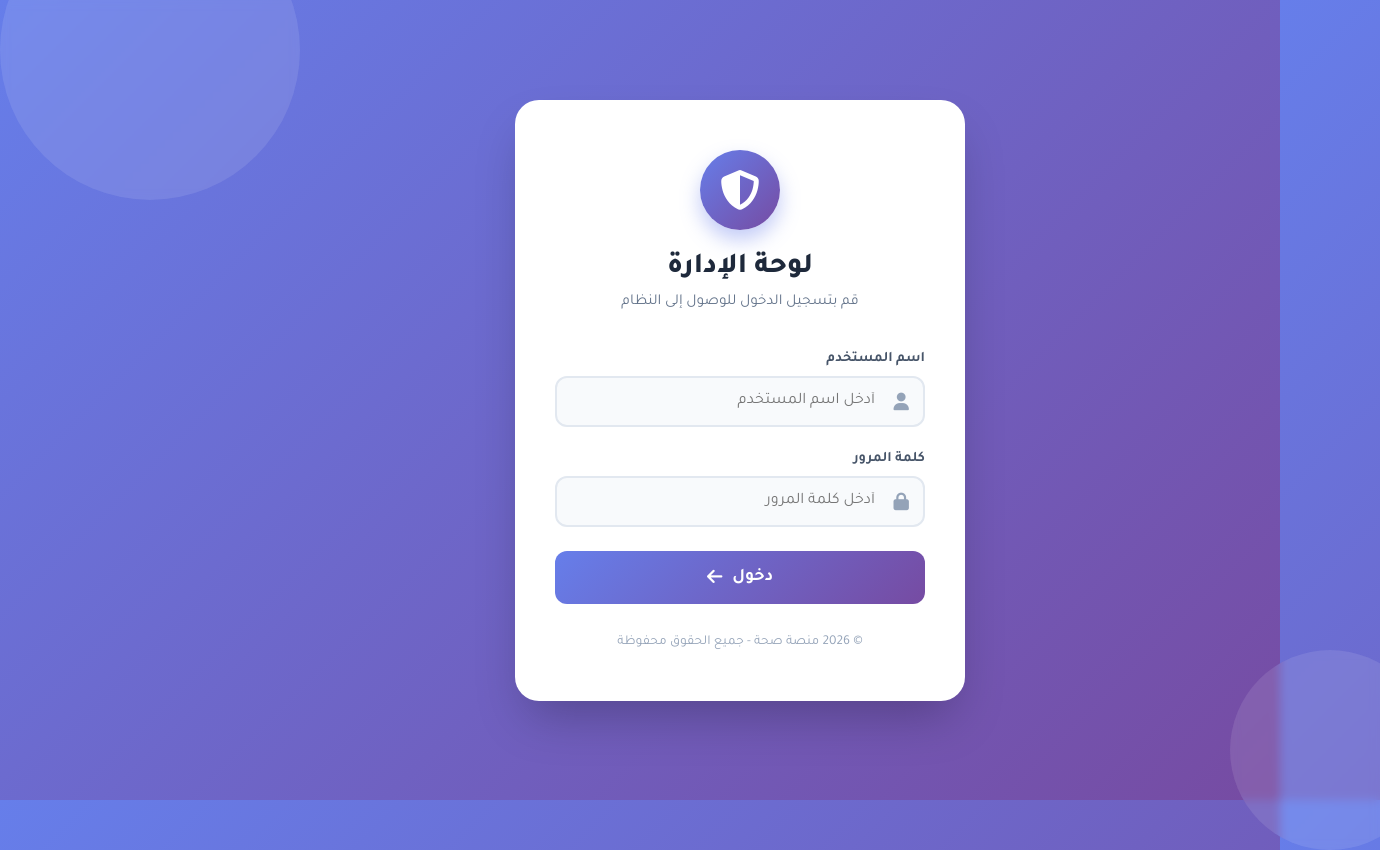
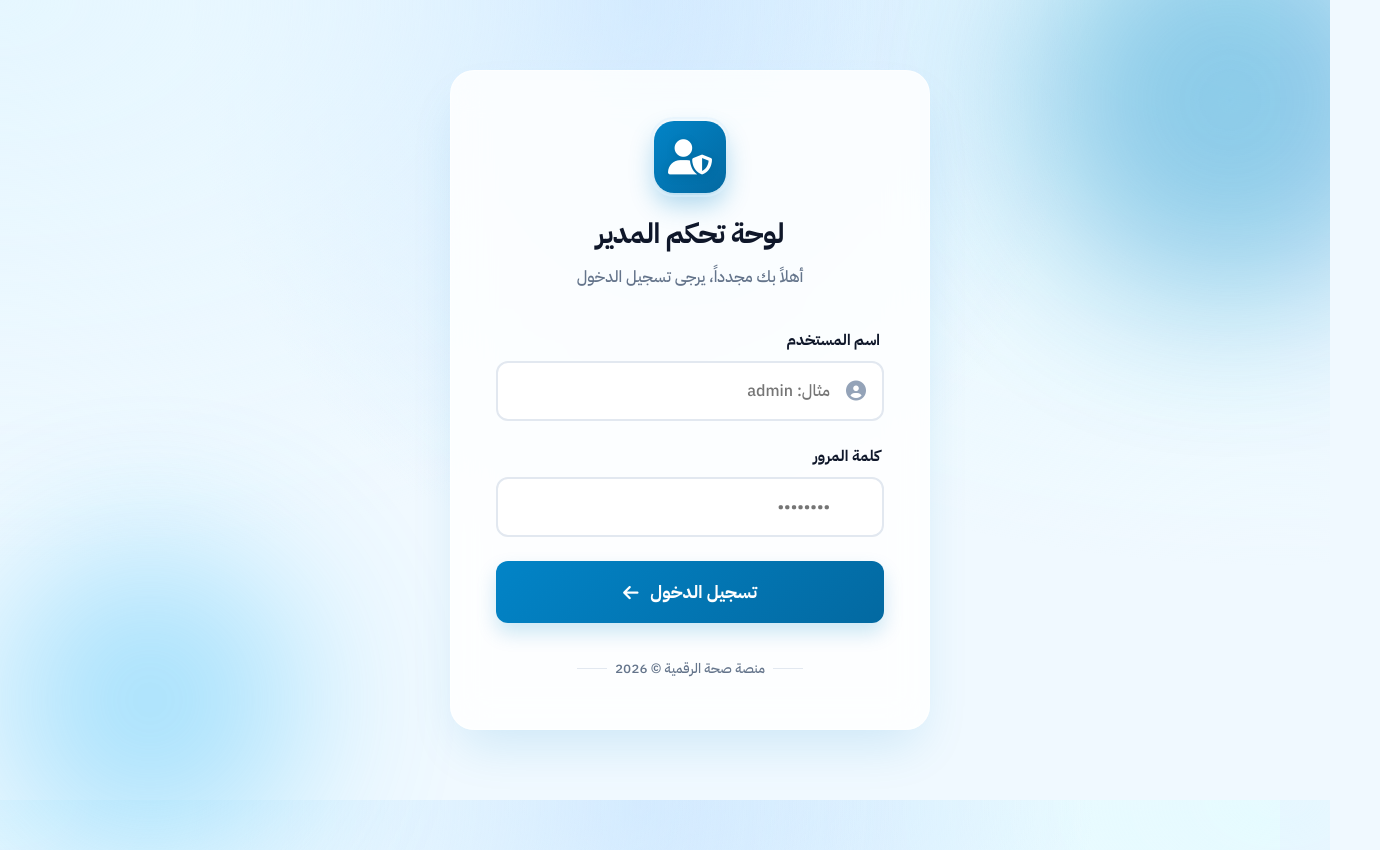
Before and after one commit to AmjdAlhashede/seha-admin-panel, a website: page login.html in a window 1280 px wide. Shown: the whole page, 1380 px wide, since content can reach past the window. Drawn offline with Linux system fonts and the light colour scheme.

Commit message:
style: Redesign the login page with an updated color palette, typography, and enhanced visual elements.

```diff
--- a/login.html
+++ b/login.html
@@ -4,258 +4,357 @@
 <head>
     <meta charset="UTF-8">
     <meta name="viewport" content="width=device-width, initial-scale=1.0">
-    <title>لوحة التحكم - تسجيل الدخول</title>
+    <title>تسجيل دخول المدير | منصة صحة</title>
     <link href="https://cdnjs.cloudflare.com/ajax/libs/font-awesome/6.4.0/css/all.min.css" rel="stylesheet">
     <link
-        href="https://fonts.googleapis.com/css2?family=Inter:wght@400;500;600;700;800&family=Tajawal:wght@400;500;700;800&display=swap"
+        href="https://fonts.googleapis.com/css2?family=IBM+Plex+Sans+Arabic:wght@300;400;500;600;700&family=Inter:wght@400;500;600;700&display=swap"
         rel="stylesheet">
     <style>
         :root {
-            --primary: #667eea;
-            --secondary: #764ba2;
-            --bg: #f8fafc;
-            --text: #1e293b;
+            --primary: #0284c7;
+            --primary-dark: #0369a1;
+            --primary-light: #e0f2fe;
+            --accent: #0f172a;
+            --bg: #f0f9ff;
+            --text-main: #0f172a;
+            --text-muted: #64748b;
             --error: #ef4444;
-            --success: #10b981;
+            --white: #ffffff;
+            --radius-lg: 24px;
+            --radius-md: 12px;
+            --transition: all 0.3s cubic-bezier(0.4, 0, 0.2, 1);
         }
 
         * {
             margin: 0;
             padding: 0;
             box-sizing: border-box;
-            font-family: 'Tajawal', 'Inter', sans-serif;
+            font-family: 'IBM Plex Sans Arabic', 'Inter', sans-serif;
         }
 
         body {
-            background: linear-gradient(135deg, var(--primary) 0%, var(--secondary) 100%);
-            height: 100vh;
+            background-color: var(--bg);
+            background-image:
+                radial-gradient(at 0% 0%, hsla(200, 100%, 95%, 1) 0, transparent 50%),
+                radial-gradient(at 50% 0%, hsla(210, 100%, 90%, 1) 0, transparent 50%),
+                radial-gradient(at 100% 0%, hsla(190, 100%, 95%, 1) 0, transparent 50%);
+            min-height: 100vh;
             display: flex;
             align-items: center;
             justify-content: center;
-            overflow: hidden;
             padding: 20px;
+            overflow-x: hidden;
+        }
+
+        /* Abstract shapes for premium feel */
+        .shape {
+            position: absolute;
+            z-index: -1;
+            filter: blur(80px);
+            opacity: 0.4;
+            border-radius: 50%;
+        }
+
+        .shape-1 {
+            width: 400px;
+            height: 400px;
+            background: var(--primary);
+            top: -100px;
+            right: -100px;
+        }
+
+        .shape-2 {
+            width: 300px;
+            height: 300px;
+            background: #38bdf8;
+            bottom: -50px;
+            left: -50px;
+        }
+
+        .login-container {
+            width: 100%;
+            max-width: 480px;
+            perspective: 1000px;
         }
 
         .login-card {
-            background: white;
-            width: 100%;
-            max-width: 450px;
-            padding: 50px 40px;
-            border-radius: 24px;
-            box-shadow: 0 25px 50px -12px rgba(0, 0, 0, 0.25);
-            position: relative;
-            z-index: 10;
-            animation: fadeIn 0.6s ease-out;
+            background: rgba(255, 255, 255, 0.85);
+            backdrop-filter: blur(20px);
+            -webkit-backdrop-filter: blur(20px);
+            border: 1px solid rgba(255, 255, 255, 0.5);
+            padding: 50px 45px;
+            border-radius: var(--radius-lg);
+            box-shadow: 0 25px 50px -12px rgba(2, 132, 199, 0.15);
+            animation: cardEntrance 0.8s ease-out;
         }
 
-        @keyframes fadeIn {
+        @keyframes cardEntrance {
             from {
                 opacity: 0;
-                transform: translateY(20px);
+                transform: translateY(30px) rotateX(-5deg);
             }
-
             to {
                 opacity: 1;
-                transform: translateY(0);
+                transform: translateY(0) rotateX(0);
             }
         }
 
-        .header {
+        .brand-section {
             text-align: center;
             margin-bottom: 40px;
         }
 
-        .logo-circle {
-            width: 80px;
-            height: 80px;
-            background: linear-gradient(135deg, var(--primary) 0%, var(--secondary) 100%);
-            border-radius: 50%;
+        .logo-box {
+            width: 72px;
+            height: 72px;
+            background: linear-gradient(135deg, var(--primary) 0%, var(--primary-dark) 100%);
+            border-radius: 20px;
             margin: 0 auto 20px;
             display: flex;
             align-items: center;
             justify-content: center;
-            box-shadow: 0 10px 20px rgba(102, 126, 234, 0.4);
+            box-shadow: 0 12px 24px rgba(2, 132, 199, 0.3);
+            position: relative;
         }
 
-        .logo-circle i {
-            font-size: 2.5rem;
+        .logo-box::after {
+            content: '';
+            position: absolute;
+            inset: -4px;
+            border-radius: 24px;
+            border: 2px solid var(--primary-light);
+            opacity: 0.5;
+        }
+
+        .logo-box i {
+            font-size: 2.2rem;
             color: white;
+            filter: drop-shadow(0 2px 4px rgba(0,0,0,0.1));
         }
 
         h1 {
-            color: var(--text);
-            font-size: 1.8rem;
+            font-size: 1.75rem;
+            color: var(--text-main);
             font-weight: 800;
-            margin-bottom: 8px;
+            margin-bottom: 10px;
+            letter-spacing: -0.5px;
         }
 
-        p.subtitle {
-            color: #64748b;
-            font-size: 0.95rem;
+        .subtitle {
+            color: var(--text-muted);
+            font-size: 1rem;
+            font-weight: 500;
         }
 
-        .input-group {
+        .form-group {
             margin-bottom: 24px;
-            position: relative;
         }
 
         label {
             display: block;
-            margin-bottom: 8px;
-            color: #475569;
-            font-weight: 600;
-            font-size: 0.9rem;
+            margin-bottom: 10px;
+            color: var(--text-main);
+            font-weight: 700;
+            font-size: 0.95rem;
+            margin-right: 4px;
+        }
+
+        .input-wrapper {
+            position: relative;
         }
 
         input {
             width: 100%;
-            padding: 14px 16px;
-            padding-right: 48px;
+            padding: 16px 52px 16px 16px;
+            background: var(--white);
             border: 2px solid #e2e8f0;
-            border-radius: 12px;
+            border-radius: var(--radius-md);
             font-size: 1rem;
-            transition: all 0.3s ease;
+            color: var(--text-main);
+            transition: var(--transition);
             outline: none;
-            background: #f8fafc;
+            font-weight: 500;
         }
 
         input:focus {
             border-color: var(--primary);
+            box-shadow: 0 0 0 4px rgba(2, 132, 199, 0.1);
             background: white;
-            box-shadow: 0 0 0 4px rgba(102, 126, 234, 0.1);
         }
 
         .input-icon {
             position: absolute;
-            right: 16px;
-            top: 42px;
+            right: 18px;
+            top: 50%;
+            transform: translateY(-50%);
             color: #94a3b8;
-            font-size: 1.1rem;
-            transition: color 0.3s;
+            font-size: 1.25rem;
+            transition: var(--transition);
         }
 
-        input:focus+.input-icon {
+        input:focus + .input-icon {
             color: var(--primary);
         }
 
-        .btn-login {
+        .error-container {
+            background: #fef2f2;
+            border: 1px solid #fee2e2;
+            color: var(--error);
+            padding: 14px;
+            border-radius: var(--radius-md);
+            margin-bottom: 24px;
+            font-size: 0.9rem;
+            display: none;
+            align-items: center;
+            gap: 10px;
+            font-weight: 600;
+            animation: shake 0.4s ease-in-out;
+        }
+
+        @keyframes shake {
+            0%, 100% { transform: translateX(0); }
+            25% { transform: translateX(-5px); }
+            75% { transform: translateX(5px); }
+        }
+
+        .submit-btn {
             width: 100%;
-            padding: 16px;
-            background: linear-gradient(135deg, var(--primary) 0%, var(--secondary) 100%);
+            padding: 18px;
+            background: linear-gradient(135deg, var(--primary) 0%, var(--primary-dark) 100%);
             border: none;
-            border-radius: 12px;
+            border-radius: var(--radius-md);
             color: white;
             font-size: 1.1rem;
             font-weight: 700;
             cursor: pointer;
-            transition: all 0.3s ease;
+            transition: var(--transition);
             display: flex;
             align-items: center;
             justify-content: center;
-            gap: 10px;
-            margin-top: 10px;
+            gap: 12px;
+            box-shadow: 0 10px 20px rgba(2, 132, 199, 0.2);
         }
 
-        .btn-login:hover {
+        .submit-btn:hover {
             transform: translateY(-2px);
-            box-shadow: 0 10px 20px rgba(102, 126, 234, 0.3);
-            filter: brightness(1.1);
+            box-shadow: 0 15px 30px rgba(2, 132, 199, 0.3);
+            filter: brightness(1.05);
         }
 
-        .btn-login:disabled {
-            opacity: 0.7;
+        .submit-btn:active {
+            transform: translateY(0);
+        }
+
+        .submit-btn:disabled {
+            background: #cbd5e1;
             cursor: not-allowed;
             transform: none;
+            box-shadow: none;
         }
 
-        .error-message {
-            background: #fef2f2;
-            color: var(--error);
-            padding: 12px;
-            border-radius: 8px;
-            margin-bottom: 24px;
-            font-size: 0.9rem;
-            display: none;
+        .version-tag {
+            text-align: center;
+            margin-top: 35px;
+            color: var(--text-muted);
+            font-size: 0.85rem;
+            font-weight: 500;
+            display: flex;
             align-items: center;
+            justify-content: center;
             gap: 8px;
-            border: 1px solid #fee2e2;
         }
 
-        .footer {
-            margin-top: 30px;
-            text-align: center;
-            color: #94a3b8;
-            font-size: 0.85rem;
+        .version-tag::before, .version-tag::after {
+            content: '';
+            height: 1px;
+            width: 30px;
+            background: #e2e8f0;
         }
 
-        /* Glassmorphism background elements */
-        .circle {
-            position: absolute;
+        /* Loading Spinner */
+        .spinner {
+            display: none;
+            width: 20px;
+            height: 20px;
+            border: 3px solid rgba(255,255,255,0.3);
+            border-top-color: white;
             border-radius: 50%;
-            background: rgba(255, 255, 255, 0.1);
-            backdrop-filter: blur(5px);
-            z-index: 1;
+            animation: spin 0.8s linear infinite;
         }
 
-        .c1 {
-            width: 300px;
-            height: 300px;
-            top: -100px;
-            left: -100px;
+        @keyframes spin {
+            to { transform: rotate(360deg); }
         }
 
-        .c2 {
-            width: 200px;
-            height: 200px;
-            bottom: -50px;
-            right: -50px;
+        [dir="rtl"] .submit-btn i {
+            transform: rotate(180deg);
         }
     </style>
 </head>
 
 <body>
-    <div class="circle c1"></div>
-    <div class="circle c2"></div>
+    <div class="shape shape-1"></div>
+    <div class="shape shape-2"></div>
 
+    <div class="login-container">
         <div class="login-card">
-        <div class="header">
-            <div class="logo-circle">
-                <i class="fas fa-shield-halved"></i>
+            <div class="brand-section">
+                <div class="logo-box">
+                    <i class="fas fa-user-shield"></i>
                 </div>
-            <h1>لوحة الإدارة</h1>
-            <p class="subtitle">قم بتسجيل الدخول للوصول إلى النظام</p>
+                <h1>لوحة تحكم المدير</h1>
+                <p class="subtitle">أهلاً بك مجدداً، يرجى تسجيل الدخول</p>
             </div>
 
-        <div id="error-box" class="error-message">
-            <i class="fas fa-exclamation-circle"></i>
-            <span id="error-text">خطأ في اسم المستخدم أو كلمة المرور</span>
+            <div id="error-box" class="error-container">
+                <i class="fas fa-circle-exclamation"></i>
+                <span id="error-text">عذراً، البيانات المدخلة غير صحيحة</span>
             </div>
 
             <form id="login-form">
-            <div class="input-group">
+                <div class="form-group">
                     <label for="username">اسم المستخدم</label>
-                <input type="text" id="username" placeholder="أدخل اسم المستخدم" required>
-                <i class="fas fa-user input-icon"></i>
+                    <div class="input-wrapper">
+                        <input type="text" id="username" placeholder="مثال: admin" required autocomplete="username">
+                        <i class="fas fa-user-circle input-icon"></i>
+                    </div>
                 </div>
 
-            <div class="input-group">
+                <div class="form-group">
                     <label for="password">كلمة المرور</label>
-                <input type="password" id="password" placeholder="أدخل كلمة المرور" required>
-                <i class="fas fa-lock input-icon"></i>
+                    <div class="input-wrapper">
+                        <input type="password" id="password" placeholder="••••••••" required autocomplete="current-password">
+                        <i class="fas fa-lock-keyhole input-icon"></i>
+                    </div>
                 </div>
 
-            <button type="submit" id="submit-btn" class="btn-login">
-                <span>دخول</span>
-                <i class="fas fa-arrow-left"></i>
+                <button type="submit" id="submit-btn" class="submit-btn">
+                    <span class="spinner" id="spinner"></span>
+                    <span id="btn-text">تسجيل الدخول</span>
+                    <i class="fas fa-arrow-right"></i>
                 </button>
             </form>
 
-        <div class="footer">
-            &copy; 2026 منصة صحة - جميع الحقوق محفوظة
+            <div class="version-tag">
+                منصة صحة الرقمية &copy; 2026
+            </div>
         </div>
     </div>
 
     <script src="login.js"></script>
+    <script>
+        // Smooth form transition
+        const form = document.getElementById('login-form');
+        const btn = document.getElementById('submit-btn');
+        const spinner = document.getElementById('spinner');
+        const btnText = document.getElementById('btn-text');
+
+        form.addEventListener('submit', () => {
+            btn.disabled = true;
+            spinner.style.display = 'block';
+            btnText.style.opacity = '0.7';
+        });
+    </script>
 </body>
 
 </html>
```
Lines whose indentation alone changed are shown as unchanged.
